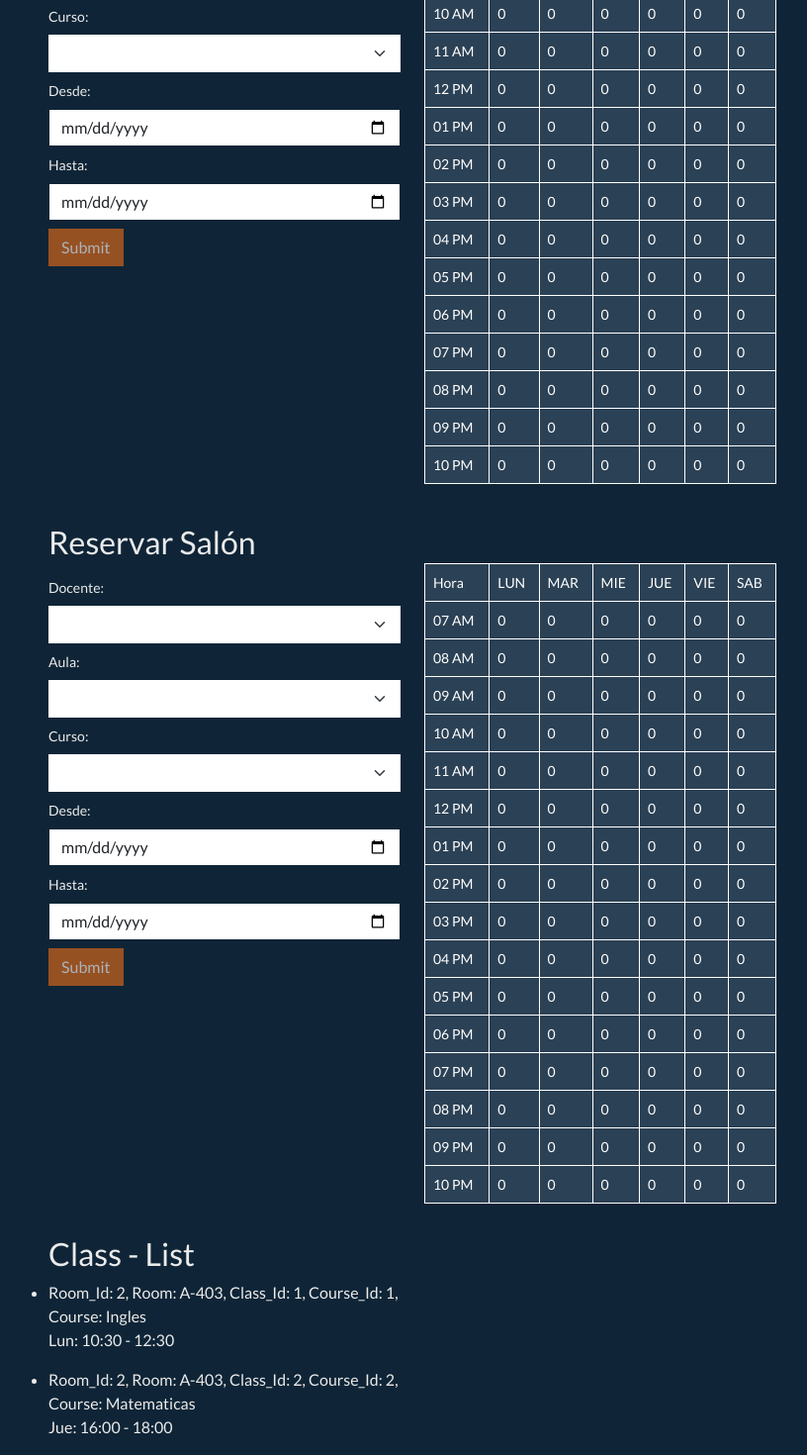
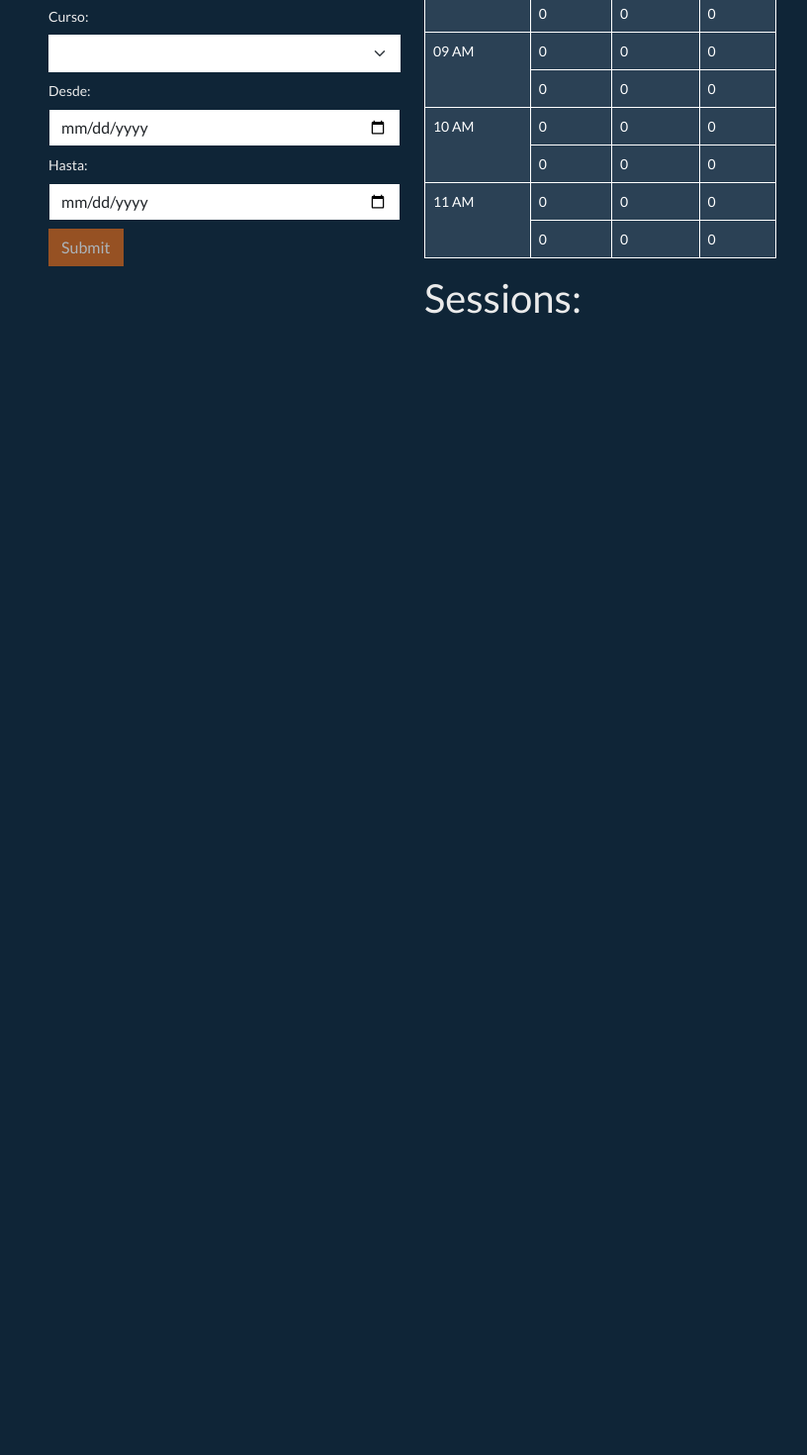
Before and after one commit to santiagovelezsuarez/classScheduling, an Angular app: page /reservate-room in a window 1280 px wide. Shown: the part 262-1732 px from the top of the page at 99% size, without its empty margins (33-849 px from the left). After the commit the page ends 800 px from the top, so only its background shows below. Built offline with nearby package versions, Linux system fonts and the light colour scheme.

Commit message:
Show Busy Sessions

```diff
--- a/src/app/app-routing.module.ts
+++ b/src/app/app-routing.module.ts
@@ -4,6 +4,7 @@ import { ClassListComponent } from './components/class-list/class-list.component
 import { ScheduleAssignmentComponent } from './components/schedule-assignment/schedule-assignment.component';
 
 const routes: Routes = [
+  { path: '', component: ScheduleAssignmentComponent },
   { path: 'class-list', component: ClassListComponent },
   { path: 'reservate-room', component: ScheduleAssignmentComponent }
 ];
--- a/src/app/app.component.html
+++ b/src/app/app.component.html
@@ -8,12 +8,12 @@
     <div class="collapse navbar-collapse" id="navbarColor02">
       <ul class="navbar-nav me-auto">
         <li class="nav-item">
-          <a class="nav-link active" href="#">Home
+          <a class="nav-link active" [routerLink]="['/reservate-room']">Home
             <span class="visually-hidden">(current)</span>
           </a>
         </li>
         <li class="nav-item">
-          <a class="nav-link"[routerLink]="['/class-list']">Clases</a>
+          <a class="nav-link" [routerLink]="['/class-list']">Clases</a>
         </li>
         <li class="nav-item">
           <a class="nav-link" href="#">Pricing</a>
@@ -31,6 +31,4 @@
 </nav>
 <div class="container">
   <router-outlet></router-outlet>
-  <app-schedule-assignment></app-schedule-assignment>
-  <app-class-list></app-class-list>
 </div>
--- a/src/app/components/class-list/class-list.component.html
+++ b/src/app/components/class-list/class-list.component.html
@@ -3,7 +3,7 @@
   <ul class="list-group">
     <li *ngFor="let class of classes">
       Room_Id: {{ class.room_id }}, Room: {{ class.room?.name }},  Class_Id: {{ class.id }}, Course_Id: {{ class.course_id }}, Course: {{ class.course?.name }}
-      <p *ngFor="let session of class.class_days">{{ session.day }}: {{ session.start_time }} - {{ session.end_time }}</p>
+      <p *ngFor="let session of class.class_days">{{ session.day }}: {{ session.times }}</p>
     </li>
   </ul>
 </div>
--- a/src/app/components/schedule-assignment/schedule-assignment.component.html
+++ b/src/app/components/schedule-assignment/schedule-assignment.component.html
@@ -15,27 +15,21 @@
           id="teacher_id"
           formControlName="teacher_id"
         >
-          <!-- <option *ngFor="let teacher of teachers" value="{{teacher.id}}">{{teacher.name}}</option> -->
-          <option value="1">Juan</option>
-          <option value="2">Pepe</option>
+          <option *ngFor="let teacher of teachers" value="{{teacher.id}}">{{teacher.name}}</option>
         </select>
       </div>
 
       <div class="form-group">
         <label for="room_id" class="form-label mt-2">Aula: </label>
-        <select class="form-select" id="room_id" formControlName="room_id">
-          <!-- <option *ngFor="let room of rooms" value="{{room.id}}">{{room.name}}</option> -->
-          <option value="1">F 201</option>
-          <option value="2">16 301</option>
+        <select class="form-select" id="room_id" formControlName="room_id" (change)='onRoomChange($event)'>
+          <option *ngFor="let room of rooms" value="{{room.id}}">{{room.name}}</option>
         </select>
       </div>
 
       <div class="form-group">
         <label for="room_id" class="form-label mt-2">Curso: </label>
         <select class="form-select" id="course_id" formControlName="course_id">
-          <!-- <option *ngFor="let course of courses" value="{{course.id}}">{{course.name}}</option> -->
-          <option value="1">Ingles</option>
-          <option value="2">Matematicas</option>
+          <option *ngFor="let course of courses" value="{{course.id}}">{{course.name}}</option>
         </select>
       </div>
 
@@ -74,12 +68,12 @@
   <div class="col-4 mt-5">
     <!-- <app-schedule (notify)="setTimes($event)" [classes]="[{teacher_id:5,room_id:5,course_id:3,start_date:null,end_date:null,class_days: []}]"></app-schedule> -->
     <!-- <app-schedule (notify)="setSessions($event)" [schedules]="schedules"></app-schedule> -->
-    <app-schedule></app-schedule>
+    <app-schedule (notify)="setSessions($event)" [schedules]="schedules"></app-schedule>
   </div>
 </div>
 
 <ul>
   <li *ngFor="let session of sessions">
-    {{ session.day }},{{ session.start_time }},{{ session.end_time }}
+    {{ session.day }},{{ session.times }}
   </li>
 </ul>
--- a/src/app/components/schedule-assignment/schedule-assignment.component.ts
+++ b/src/app/components/schedule-assignment/schedule-assignment.component.ts
@@ -1,9 +1,12 @@
 import { Component, OnInit } from '@angular/core';
 import { Validators } from '@angular/forms';
 import { FormGroup, FormControl } from '@angular/forms';
-import { ClassDay, Schedule, Session } from '../../models/scheduler.models';
+import { ClassDay, Course, Room, Schedule, Session, Teacher } from '../../models/scheduler.models';
 import { ClassService } from '../../services/class.service';
 import { Class } from 'src/app/models/scheduler.models';
+import { TeacherService } from '../../services/teacher.service';
+import { RoomInfoService } from '../../services/room-info.service';
+import { CourseService } from '../../services/course.service';
 
 @Component({
   selector: 'app-schedule-assignment',
@@ -13,9 +16,17 @@ import { Class } from 'src/app/models/scheduler.models';
 export class ScheduleAssignmentComponent implements OnInit {
 
   constructor(
-    private classService: ClassService
+    private classService: ClassService,
+    private teacherService: TeacherService,
+    private roomInfoService: RoomInfoService,
+    private courseService: CourseService
   ) { }
 
+  teachers: Teacher[] = [];
+
+  rooms: Room[] = [];
+
+  courses: Course[] = [];
 
   schedules: Schedule[] = [];
 
@@ -37,7 +48,28 @@ export class ScheduleAssignmentComponent implements OnInit {
 
   ngOnInit(): void
   {
-    this.getClasses();
+    //this.getClasses();
+
+    this.getOptions();
+  }
+
+  onRoomChange(room)
+  {
+    console.log("room");
+    console.log(room.target.value);
+    this.classService.getClassesByRoom(room.target.value).subscribe(
+      x => {
+        console.log(x);
+        this.schedules = this.classToSchedule(x);
+      }
+    );
+  }
+
+
+  getOptions(){
+    this.teacherService.getTeachers().subscribe(rs => this.teachers = rs);
+    this.roomInfoService.getRooms().subscribe(rs => this.rooms = rs);
+    this.courseService.getCourses().subscribe(rs => this.courses = rs);
   }
 
   getClasses(): void {
@@ -51,13 +83,14 @@ export class ScheduleAssignmentComponent implements OnInit {
     let sessions: Session[] = [];
     cls.map(x => {
       x.class_days.map(y => {
-        sessions.push({day: y.day, start_time: y.start_time, end_time: y.end_time});
+        sessions.push({day: y.day, times: y.times});
       });
 
       schedules.push({sessions, description: x.course?.name, color: 'Coral'});
 
       sessions = [];
     });
+    console.log("schedules");
     console.log(schedules);
     return schedules;
   }
@@ -65,7 +98,7 @@ export class ScheduleAssignmentComponent implements OnInit {
   onSubmit(): void{
     console.log("Form sche-assig: ");
     let cl = this.form.value;
-    cl.sessions = this.sessions;
+    cl.class_days = this.sessions;
     console.log(this.form.value);
 
     this.classService.createClass(cl).subscribe(
--- a/src/app/components/schedule/schedule.component.html
+++ b/src/app/components/schedule/schedule.component.html
@@ -6,16 +6,23 @@
       </tr>
     </thead>
     <tbody *ngIf="readonly">
-      <tr *ngFor="let time of cells[0]; let i = index">
-        <td>{{ nTime(i) }}</td>
-        <td *ngFor="let day of cells">0</td>
+      <tr *ngFor="let time of cells[0]; let j = index">
+        <td *ngIf="j%2==0" rowspan="2">{{ nTime(j) }}</td>
+        <td *ngFor="let day of cells; let i = index" [ngClass]="{mkb: cells[i][j]==Cell.BUSY, mk: cells[i][j]==Cell.FULL}">{{ cells[i][j] }}</td>
       </tr>
     </tbody>
     <tbody *ngIf="!readonly">
       <tr *ngFor="let time of cells[0]; let j = index">
-        <td>{{ nTime(j) }}</td>
-        <td *ngFor="let day of cells; let i = index" (click)="onCellClick(i, j)">{{ cells[i][j] }}</td>
+        <td *ngIf="j%2==0" rowspan="2">{{ nTime(j) }}</td>
+        <td *ngFor="let day of cells; let i = index" (click)="onCellClick(i, j)" [ngClass]="{mkb: cells[i][j]==Cell.BUSY, mk: cells[i][j]==Cell.FULL}">{{ cells[i][j] }}</td>
       </tr>
     </tbody>
   </table>
 </div>
+
+<h1>Sessions: </h1>
+<div>
+  <ul>
+    <li *ngFor="let session of sessions">{{ session.day }} - {{ session.times }}</li>
+  </ul>
+</div>
--- a/src/app/components/schedule/schedule.component.ts
+++ b/src/app/components/schedule/schedule.component.ts
@@ -13,13 +13,24 @@ export class ScheduleComponent implements OnInit {
 
   @Input() iTime: number = 7;
 
-  @Input() fTime: number = 22;
+  @Input() fTime: number = 11;
 
   @Input() iDay: Days = Days.Lun;
 
-  @Input() fDay: Days = Days.Sab;
+  @Input() fDay: Days = Days.Mie;
 
-  @Input() schedules: Schedule[] = [];
+  // @Input() schedules: Schedule[] = [];
+  private _schedules: Schedule[] = [];
+  @Input() set schedules(value: Schedule[]){
+    this._schedules = value;
+    this.drawSessions();
+  };
+
+  @Output() notify = new EventEmitter<Session[]>();
+
+  sessions: Session[] = [];
+
+  Cell = Cell;
 
   cells: number[][] = [];
 
@@ -31,20 +42,20 @@ export class ScheduleComponent implements OnInit {
     {
       this.tHead.push(DAY[day+this.iDay]);
       this.cells[day] = [];
-      for(let time = 0; time<= (this.fTime-this.iTime); time++)
+      for(let time = 0; time< ((this.fTime-this.iTime)+1)*2; time++)
       {
-        console.log(time);
+        //console.log(time);
         this.cells[day][time] = Cell.FREE;
       }
     }
   }
 
-  ngOnInit(): void {
+  ngOnInit(): void {this.drawSessions();
   }
 
   nTime(i:number)
   {
-    let t = i + this.iTime;
+    let t = i/2+this.iTime;
     let ft = t>12?(t-12)+" PM":t+" AM";
     ft = t==12?t+" PM":ft;
     ft = t==24?"12 AM":ft;
@@ -54,15 +65,53 @@ export class ScheduleComponent implements OnInit {
 
   onCellClick(i,j)
   {
-    console.log(i,j);
     this.cells[i][j] = this.changeCellValue(this.cells[i][j]);
+    //this.changeCellValue2(i,j);
+    this.notifySessions();
   }
 
   private changeCellValue(cell)
   {
-    let values = [Cell.FREE, Cell.FULL, Cell.IHALF, Cell.FHALF];
+    let values = [Cell.FREE, Cell.FULL];
     let val = cell + 1;
     return val>=values.length?values[0]:values[val];
   }
 
+  private notifySessions()
+  {
+    this.sessions = [];
+    for(let day=0; day<this.cells.length; day++)
+    {
+      console.log(DAY[day]);
+      let times: number[] = [];
+      for(let time=0; time<this.cells[0].length; time++)
+      {
+        console.log(this.cells[day][time]);
+        if(this.cells[day][time] === Cell.FULL)
+        {
+          times.push(time/2+this.iTime);
+        }
+
+      }
+      if(times.length>0)
+        this.sessions.push({day, times});
+    }
+    this.notify.emit(this.sessions);
+  }
+
+  drawSessions()
+  {console.log("Sessions: ");
+  this.cells[2][2] = Cell.FREE;
+    for(let schedule of this._schedules)
+    {
+      for(let session of schedule.sessions)
+      {
+        console.log(session);
+        this.cells[2][2] = Cell.BUSY;
+      }
+    }
+  }
+
+
+
 }
--- a/src/app/services/class.service.ts
+++ b/src/app/services/class.service.ts
@@ -20,10 +20,8 @@ export class ClassService {
       end_date: new Date("2019-05-16"),
       class_days: [
         {
-          day: "Lun",
-          class_id: 1,
-          start_time: "10:30",
-          end_time: "12:30"
+          day: 1,
+          times: [8,8.5,9,9.5]
         }
       ]
     },
@@ -36,27 +34,56 @@ export class ClassService {
       end_date: new Date("2019-05-16"),
       class_days: [
         {
-          day: "Jue",
-          class_id: 2,
-          start_time: "16:00",
-          end_time: "18:00"
+          day: 3,
+          times: [9,9.5,10]
         }
       ]
     }
   ];
 
+  /*{
+    "teacher_id": "1",
+    "room_id": "1",
+    "course_id": "1",
+    "start_date": "2021-11-02",
+    "end_date": "2021-11-17",
+    "sessions": [
+      {
+        "day": 0,
+        "times": [
+          8
+        ]
+      }
+    ],
+    "id": 3
+  }*/
+
   constructor(
     private httpClient: HttpClient
   ) { }
 
+  generateId(): number
+  {
+    let current = this.classes.length;
+    return ++current;
+  }
+
   createClass(_class: Class):Observable<Number>
   {
+    _class.id = this.generateId();
+    console.log("Class Service: ",_class);
     return of(this.classes.push(_class));
   }
 
   getClasses():Observable<Class[]>
   {
+    console.log("getClasses: ",this.classes);
     return of(this.classes);
+  }
+
+  getClassesByRoom(room_id:number):Observable<Class[]>
+  {
+    return of(this.classes.filter(x => x.room_id == room_id));
   }
 
   getClass(id:number):Observable<Class>
--- a/src/app/services/course.service.ts
+++ b/src/app/services/course.service.ts
@@ -18,6 +18,10 @@ export class CourseService {
     {
       id: 2,
       name: "Matematicas"
+    },
+    {
+      id: 2,
+      name: "Fisica"
     }
   ];
 
```
Also changed, not shown: src/app/components/schedule/schedule.component.css (+3 -7 lines), src/app/models/scheduler.models.ts (+5 -9 lines).
